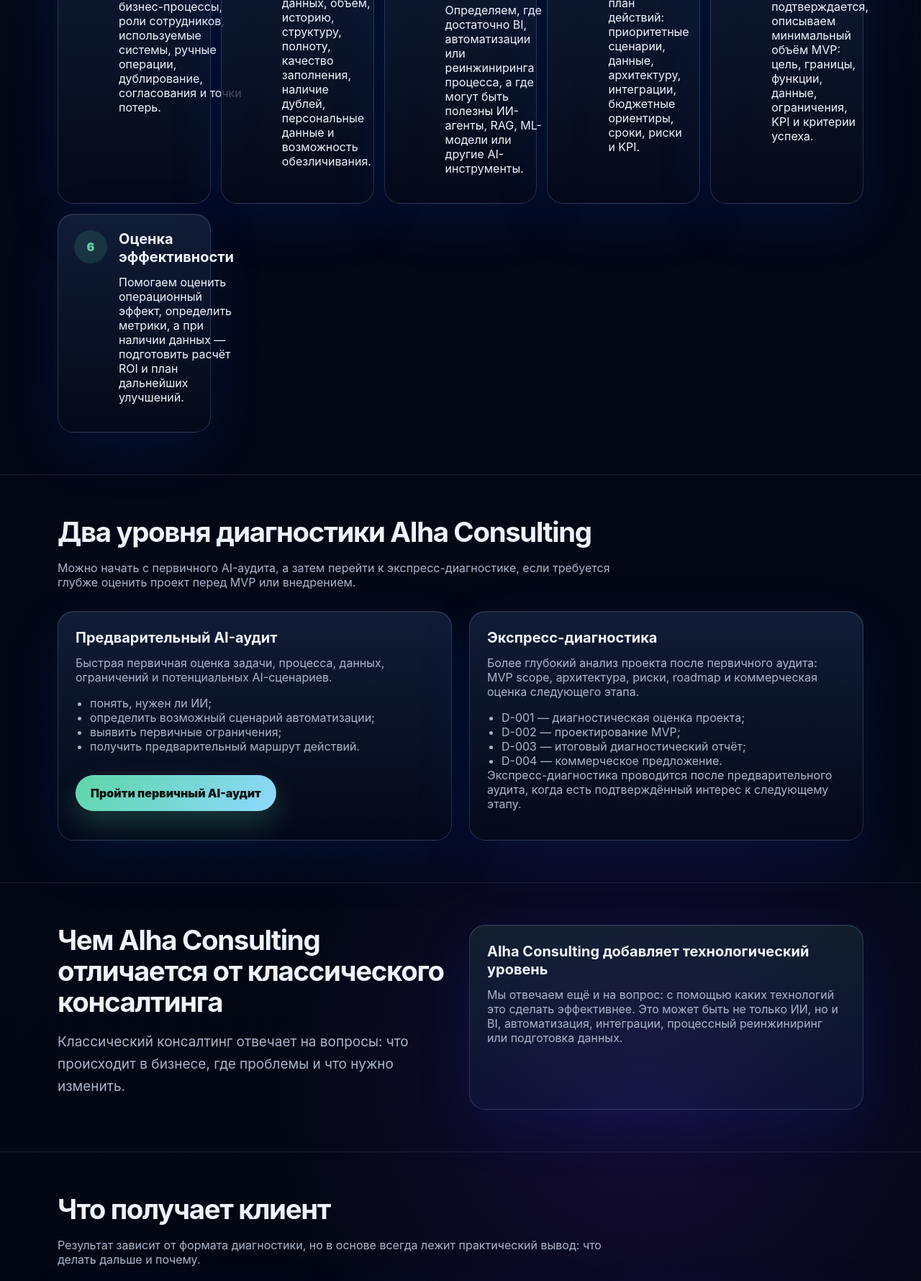
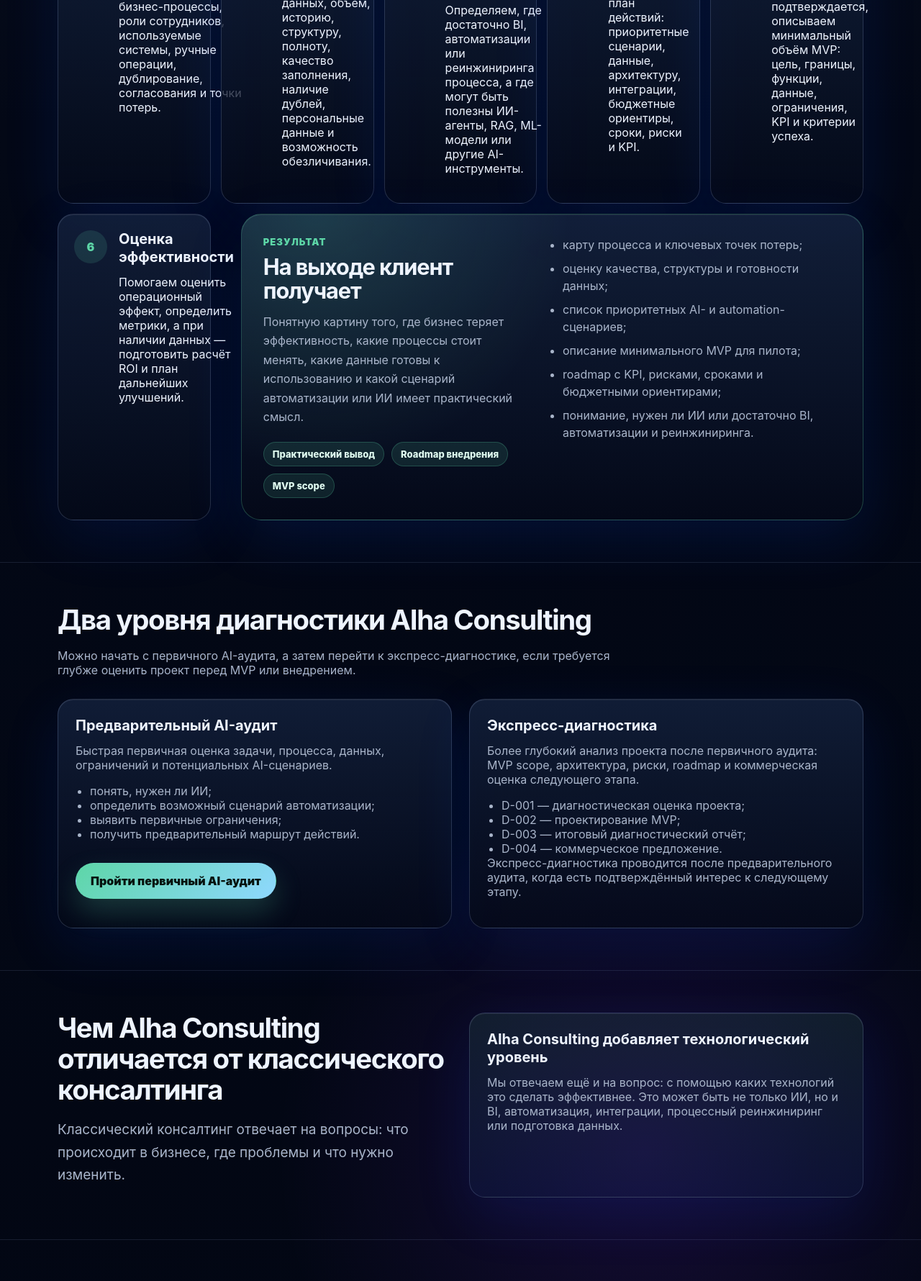
Before and after one commit to zerosergey2024/landing_AIha, a Flask app: page /consulting in a window 1280 px wide. Shown: the part 1535-3315 px from the top of the page at 72% size. Run offline with Flask 3, Linux system fonts and the light colour scheme.

Commit message:
Polish consulting result section

```diff
--- a/static/css/styles.css
+++ b/static/css/styles.css
@@ -1465,3 +1465,103 @@ html body.diagnostic-input-pack-page a {
     border-radius: 22px;
   }
 }
+
+/* ================================
+   Consulting process result card
+   ================================ */
+
+html body.consulting-page .process-result {
+  grid-column: 2 / -1;
+  display: grid;
+  grid-template-columns: minmax(0, 0.95fr) minmax(300px, 1.05fr);
+  gap: 28px;
+  align-items: start;
+  padding: 30px;
+  border-radius: 28px;
+  background:
+    radial-gradient(circle at 12% 0%, rgba(93, 214, 167, .16), transparent 22rem),
+    linear-gradient(180deg, rgba(20, 34, 62, .86), rgba(5, 10, 26, .78));
+  border: 1px solid rgba(93, 214, 167, 0.28);
+  box-shadow:
+    0 24px 80px rgba(13, 77, 255, 0.14),
+    inset 0 1px 0 rgba(255,255,255,.08);
+}
+
+html body.consulting-page .process-result__eyebrow {
+  margin-bottom: 10px;
+  color: #5dd6a7;
+  font-size: 13px;
+  font-weight: 900;
+  letter-spacing: 0.08em;
+  text-transform: uppercase;
+}
+
+html body.consulting-page .process-result h3 {
+  margin: 0 0 14px;
+  color: #eef4ff;
+  font-size: clamp(24px, 2.4vw, 34px);
+  line-height: 1.08;
+  letter-spacing: -0.035em;
+}
+
+html body.consulting-page .process-result p {
+  margin: 0;
+  color: #a9b5ca;
+  line-height: 1.65;
+}
+
+html body.consulting-page .process-result__meta {
+  display: flex;
+  flex-wrap: wrap;
+  gap: 10px;
+  margin-top: 22px;
+}
+
+html body.consulting-page .process-result__pill {
+  display: inline-flex;
+  align-items: center;
+  min-height: 34px;
+  padding: 7px 12px;
+  border-radius: 999px;
+  color: #dffbf0;
+  background: rgba(93, 214, 167, 0.12);
+  border: 1px solid rgba(93, 214, 167, 0.24);
+  font-weight: 800;
+  font-size: 13px;
+}
+
+html body.consulting-page .process-result__list {
+  margin: 0;
+  padding-left: 20px;
+  color: #a9b5ca;
+}
+
+html body.consulting-page .process-result__list li {
+  margin-bottom: 9px;
+  line-height: 1.5;
+}
+
+@media (max-width: 1100px) {
+  html body.consulting-page .process-result {
+    grid-column: 1 / -1;
+  }
+}
+
+@media (max-width: 760px) {
+  html body.consulting-page .process-result {
+    grid-template-columns: 1fr;
+    padding: 24px;
+    border-radius: 24px;
+  }
+}
+
+/* Consulting process result spacing fix */
+html body.consulting-page .process-result {
+  margin-left: 28px;
+}
+
+@media (max-width: 1100px) {
+  html body.consulting-page .process-result {
+    margin-left: 0;
+  }
+}
--- a/templates/consulting/index.html
+++ b/templates/consulting/index.html
@@ -184,11 +184,38 @@
                         </p>
                     </div>
                 </div>
+
+                <div class="process-result" aria-label="Результат AI-аудита">
+                    <div>
+                        <div class="process-result__eyebrow">Результат</div>
+                        <h3>На выходе клиент получает</h3>
+                        <p>
+                            Понятную картину того, где бизнес теряет эффективность, какие процессы стоит менять,
+                            какие данные готовы к использованию и какой сценарий автоматизации или ИИ имеет
+                            практический смысл.
+                        </p>
+
+                        <div class="process-result__meta">
+                            <span class="process-result__pill">Практический вывод</span>
+                            <span class="process-result__pill">Roadmap внедрения</span>
+                            <span class="process-result__pill">MVP scope</span>
+                        </div>
+                    </div>
+
+                    <ul class="process-result__list">
+                        <li>карту процесса и ключевых точек потерь;</li>
+                        <li>оценку качества, структуры и готовности данных;</li>
+                        <li>список приоритетных AI- и automation-сценариев;</li>
+                        <li>описание минимального MVP для пилота;</li>
+                        <li>roadmap с KPI, рисками, сроками и бюджетными ориентирами;</li>
+                        <li>понимание, нужен ли ИИ или достаточно BI, автоматизации и реинжиниринга.</li>
+                    </ul>
+                </div>
             </div>
         </div>
     </section>
 
-        <section>
+    <section>
         <div class="container">
             <div class="section-head">
                 <h2>Два уровня диагностики AIha Consulting</h2>
--- a/templates/index.html
+++ b/templates/index.html
@@ -103,7 +103,7 @@
         <div class="solution-item"><span>03</span><p><strong>Прототипирование.</strong> Быстро собираем рабочий демонстрационный контур: интерфейс, AI-логику, интеграции, отчётность.</p></div>
         <div class="solution-item"><span>04</span><p><strong>Интеграция в рабочую среду.</strong> Интегрируем AI-решения с CRM, Telegram, внутренними базами, панелями мониторинга, сервисами уведомлений и корпоративными регламентами.</p></div>
         <div class="solution-item"><span>05</span><p><strong>Оценка эффекта.</strong> Фиксируем показатели до и после: скорость реакции, трудозатраты, простои, ошибки и стоимость операции.</p></div>
-      </div>
+</div>
     </section>
 
     <section class="section" id="difference">
```
